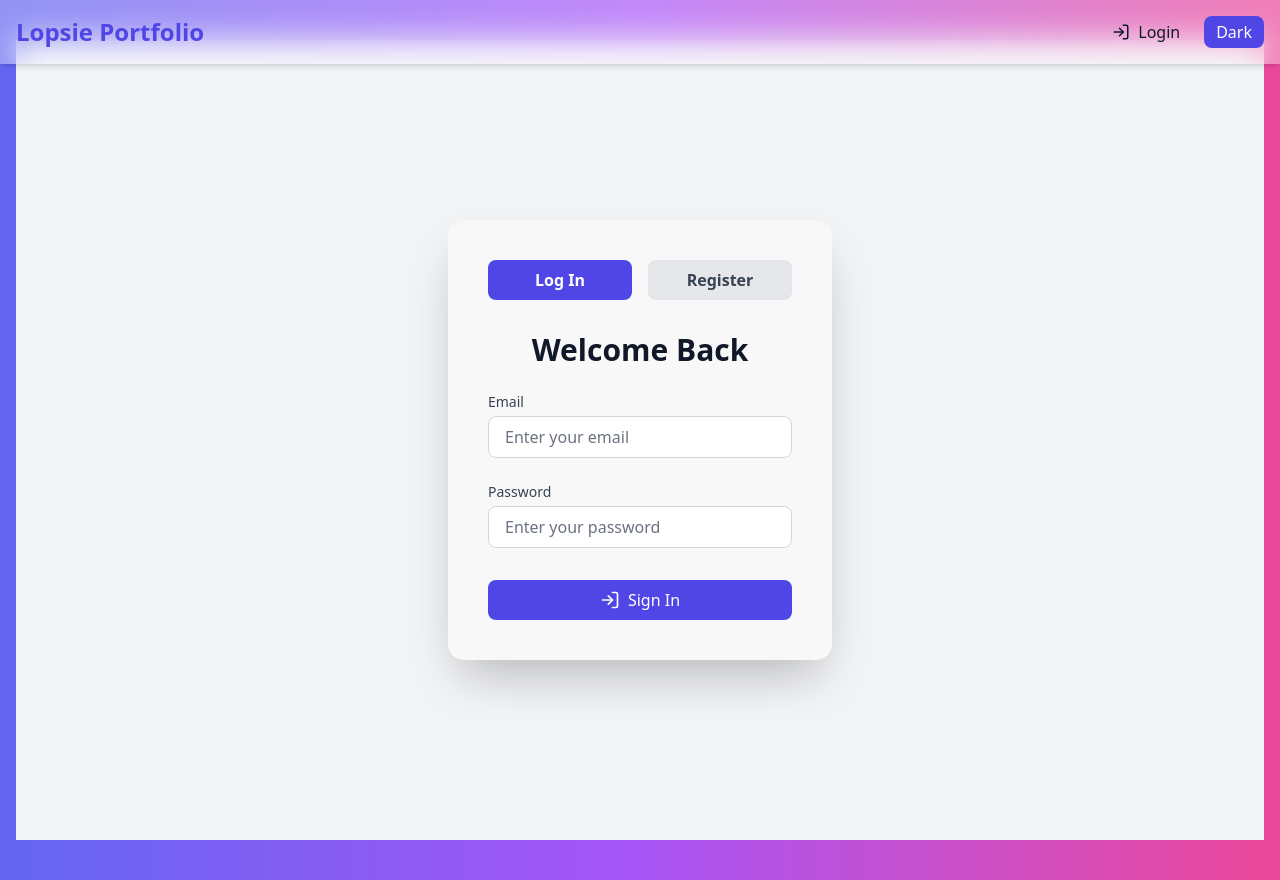
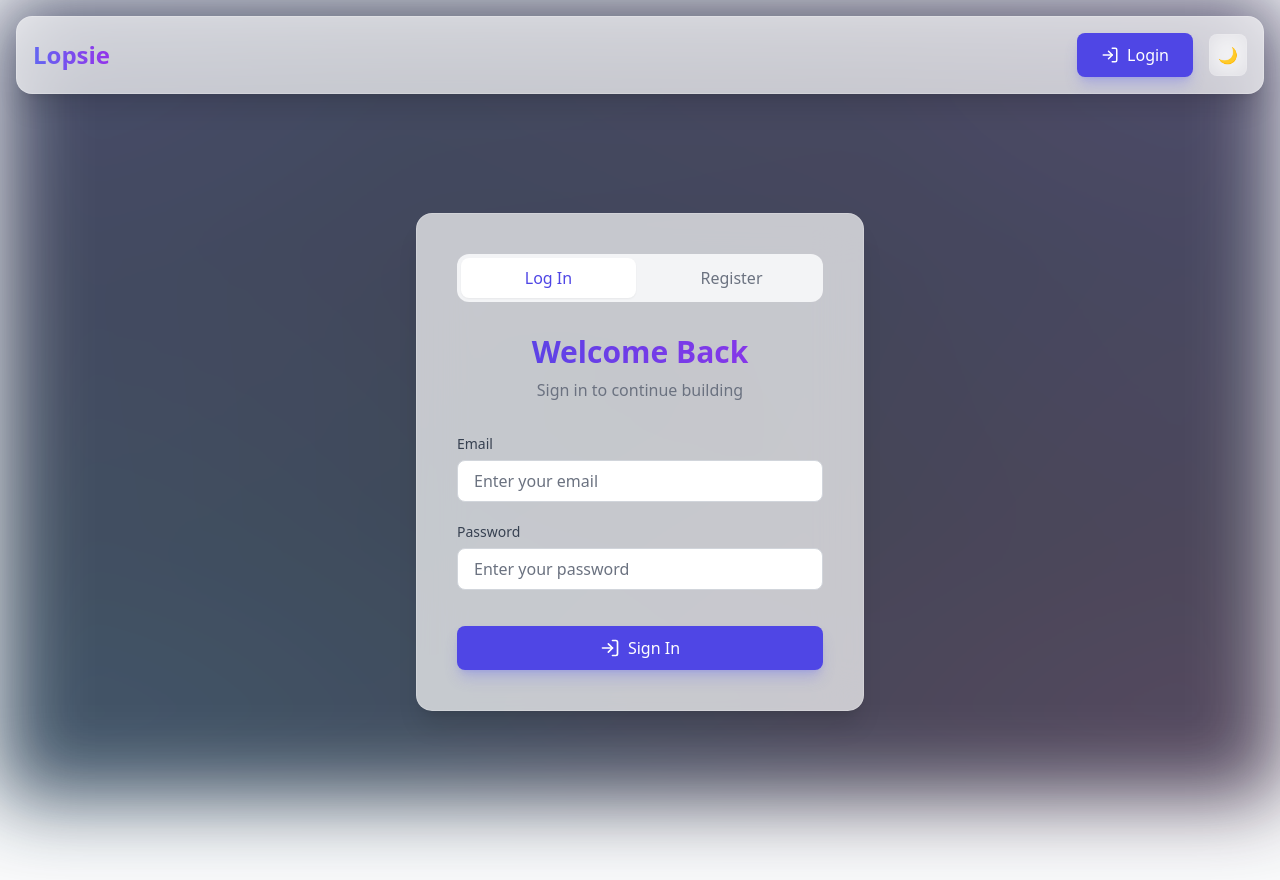
Before and after one commit to Hardikbhanot/ai-portfolio-generator, a React (Create React App) app in the folder frontend/portfolio-frontend/: page / in a window 1280 px wide. After the commit the page ends 814 px from the top, so only its background shows below. Built offline with nearby package versions, Linux system fonts and the light colour scheme; no server answers.

Commit message:
Feat: Modernize UI with glassmorphism and enhance SEO

```diff
--- a/frontend/portfolio-frontend/package.json
+++ b/frontend/portfolio-frontend/package.json
@@ -14,9 +14,10 @@
     "jspdf": "^3.0.2",
     "lucide-react": "^0.542.0",
     "react": "^18.2.0",
-  "react-dom": "^18.2.0",
-  "react-scripts": "5.0.1",
+    "react-dom": "^18.2.0",
+    "react-helmet-async": "^2.0.5",
     "react-router-dom": "^7.8.2",
+    "react-scripts": "5.0.1",
     "web-vitals": "^2.1.4"
   },
   "scripts": {
--- a/frontend/portfolio-frontend/src/App.jsx
+++ b/frontend/portfolio-frontend/src/App.jsx
@@ -1,4 +1,5 @@
 import React from "react";
+import { HelmetProvider } from "react-helmet-async";
 import Navbar from "./components/Navbar";
 import { BrowserRouter as Router, Routes, Route } from "react-router-dom";
 import LoginPage from "./pages/LoginPage";
@@ -10,11 +11,15 @@ import VerifyEmailPage from "./pages/VerifyEmail";
 function App() {
   return (
 
+    <HelmetProvider>
       <Router>
-     < AuthProvider>
-      <div className="min-h-screen bg-gradient-to-r from-indigo-500 via-purple-500 to-pink-500 text-gray-900 dark:text-white">
+        <AuthProvider>
+          <div className="min-h-screen text-gray-900 dark:text-gray-100 font-sans transition-colors duration-300">
+            {/* Global Animated Background */}
+            <div className="mesh-gradient-bg" />
+
             <Navbar />
-        <main className="container mx-auto px-4 py-10">
+            <main className="container mx-auto px-4 py-8 relative z-0">
               <Routes>
                 <Route path="/" element={<LoginPage />} />
                 <Route path="/login" element={<LoginPage />} />
@@ -28,6 +33,7 @@ function App() {
           </div>
         </AuthProvider>
       </Router>
+    </HelmetProvider>
 
   );
 }
--- a/frontend/portfolio-frontend/src/api/axiosConfig.jsx
+++ b/frontend/portfolio-frontend/src/api/axiosConfig.jsx
@@ -2,7 +2,7 @@ import axios from 'axios';
 
 // Create a new Axios instance with a base URL
 const apiClient = axios.create({
-  baseURL: process.env.REACT_APP_API_URL || 'http://localhost:8080',
+  baseURL: process.env.REACT_APP_API_URL || (window.location.hostname === 'localhost' ? 'http://localhost:8080' : 'https://api.portfolio-generator.hbhanot.tech'),
 });
 
 /**
--- a/frontend/portfolio-frontend/src/components/Navbar.jsx
+++ b/frontend/portfolio-frontend/src/components/Navbar.jsx
@@ -27,27 +27,27 @@ function Navbar() {
   };
 
   return (
-    <nav className="bg-white/30 dark:bg-gray-900/50 backdrop-blur-lg shadow-md fixed w-full z-10 top-0 left-0">
+    <nav className="glass-card sticky top-4 left-0 right-0 mx-4 rounded-2xl z-50 mb-8 transition-all duration-300">
       <div className="container mx-auto flex justify-between items-center p-4">
         {/* 4. Corrected the link to point to /generate for logged-in users */}
-        <Link to={isAuthenticated ? "/portfolio" : "/login"} className="text-2xl font-bold text-indigo-600 dark:text-indigo-400">
-          Lopsie Portfolio
+        <Link to={isAuthenticated ? "/portfolio" : "/login"} className="text-2xl font-bold bg-clip-text text-transparent bg-gradient-to-r from-indigo-500 to-purple-600 dark:from-indigo-400 dark:to-purple-500 hover:scale-105 transition-transform">
+          Lopsie
         </Link>
-        <div className="flex items-center space-x-6">
+        <div className="flex items-center space-x-4">
           {/* This part will now update instantly without a page refresh */}
           {isAuthenticated ? (
             <>
-              <Link to="/portfolio" className="flex items-center gap-2 hover:text-indigo-500 transition-colors">
+              <Link to="/portfolio" className="glass-button px-4 py-2 rounded-lg flex items-center gap-2 text-gray-700 dark:text-gray-200 hover:text-indigo-600 dark:hover:text-indigo-400">
                 <FileTextIcon size={18} />
-                Portfolio
+                <span className="hidden sm:inline">Portfolio</span>
               </Link>
-              <button onClick={handleLogout} className="flex items-center gap-2 text-red-500 hover:text-red-700 transition-colors">
+              <button onClick={handleLogout} className="glass-button px-4 py-2 rounded-lg flex items-center gap-2 text-red-500 hover:bg-red-50 dark:hover:bg-red-900/20">
                 <LogOutIcon size={18} />
-                Logout
+                <span className="hidden sm:inline">Logout</span>
               </button>
             </>
           ) : (
-            <Link to="/login" className="flex items-center gap-2 hover:text-indigo-500 transition-colors">
+            <Link to="/login" className="btn-primary flex items-center gap-2">
               <LogInIcon size={18} />
               Login
             </Link>
@@ -55,9 +55,10 @@ function Navbar() {
 
           <button
             onClick={toggleDark}
-            className="ml-4 px-3 py-1 rounded-lg bg-indigo-600 text-white hover:bg-indigo-700 transition-transform duration-200 hover:scale-105"
+            className="glass-button p-2 rounded-lg text-gray-700 dark:text-gray-200 hover:rotate-12"
+            aria-label="Toggle Dark Mode"
           >
-            {darkMode ? "Light" : "Dark"}
+            {darkMode ? "☀️" : "🌙"}
           </button>
         </div>
       </div>
--- /dev/null
+++ b/frontend/portfolio-frontend/src/components/SEO.jsx
@@ -0,0 +1,34 @@
+import React from 'react';
+import { Helmet } from 'react-helmet-async';
+
+const SEO = ({ title, description, keywords, image, url }) => {
+    const siteTitle = 'Lopsie | AI Portfolio Generator';
+    const defaultDescription = 'Create a stunning, professional portfolio from your resume in seconds with AI.';
+    const defaultImage = '%PUBLIC_URL%/og-image.png'; // Make sure this exists in public/
+    const siteUrl = 'https://portfolio-generator.hbhanot.tech';
+
+    return (
+        <Helmet>
+            {/* Basic SEO */}
+            <title>{title ? `${title} | Lopsie` : siteTitle}</title>
+            <meta name="description" content={description || defaultDescription} />
+            <meta name="keywords" content={keywords || "AI portfolio, resume to website, portfolio generator, lopsie"} />
+            <link rel="canonical" href={url || siteUrl} />
+
+            {/* Open Graph / Facebook */}
+            <meta property="og:type" content="website" />
+            <meta property="og:title" content={title || siteTitle} />
+            <meta property="og:description" content={description || defaultDescription} />
+            <meta property="og:image" content={image || defaultImage} />
+            <meta property="og:url" content={url || siteUrl} />
+
+            {/* Twitter */}
+            <meta name="twitter:card" content="summary_large_image" />
+            <meta name="twitter:title" content={title || siteTitle} />
+            <meta name="twitter:description" content={description || defaultDescription} />
+            <meta name="twitter:image" content={image || defaultImage} />
+        </Helmet>
+    );
+};
+
+export default SEO;
--- a/frontend/portfolio-frontend/src/index.css
+++ b/frontend/portfolio-frontend/src/index.css
@@ -1,3 +1,65 @@
 @tailwind base;
 @tailwind components;
 @tailwind utilities;
+
+@layer base {
+  :root {
+    --glass-border: 1px solid rgba(255, 255, 255, 0.1);
+    --glass-bg: rgba(255, 255, 255, 0.05);
+    --glass-shadow: 0 4px 6px -1px rgba(0, 0, 0, 0.1), 0 2px 4px -1px rgba(0, 0, 0, 0.06);
+  }
+
+  body {
+    @apply font-sans antialiased text-gray-900 dark:text-gray-100 bg-gray-50 dark:bg-gray-950;
+    font-family: 'Inter', system-ui, -apple-system, sans-serif;
+  }
+
+  /* Custom Scrollbar */
+  ::-webkit-scrollbar {
+    width: 8px;
+  }
+  ::-webkit-scrollbar-track {
+    @apply bg-transparent;
+  }
+  ::-webkit-scrollbar-thumb {
+    @apply bg-gray-300 dark:bg-gray-700 rounded-full hover:bg-gray-400 dark:hover:bg-gray-600 transition-colors;
+  }
+}
+
+@layer components {
+  .glass-card {
+    @apply backdrop-blur-xl bg-white/70 dark:bg-gray-900/60 border border-white/20 dark:border-gray-700/30 shadow-xl;
+  }
+
+  .glass-button {
+    @apply backdrop-blur-md bg-white/20 hover:bg-white/30 dark:bg-black/20 dark:hover:bg-black/30
+           border border-white/10 transition-all duration-300 active:scale-95;
+  }
+
+  .btn-primary {
+    @apply bg-indigo-600 hover:bg-indigo-700 text-white shadow-lg shadow-indigo-500/30
+           transform hover:-translate-y-0.5 transition-all duration-300 rounded-lg px-6 py-2.5 font-medium;
+  }
+}
+
+/* Animated Mesh Gradient Background */
+.mesh-gradient-bg {
+  position: fixed;
+  top: 0;
+  left: 0;
+  width: 100vw;
+  height: 100vh;
+  z-index: -1;
+  background-color: #0f172a; /* Fallback for dark mode base */
+  background-image:
+    radial-gradient(at 0% 0%, rgba(99, 102, 241, 0.15) 0px, transparent 50%),
+    radial-gradient(at 100% 0%, rgba(168, 85, 247, 0.15) 0px, transparent 50%),
+    radial-gradient(at 100% 100%, rgba(236, 72, 153, 0.15) 0px, transparent 50%),
+    radial-gradient(at 0% 100%, rgba(56, 189, 248, 0.15) 0px, transparent 50%);
+  filter: blur(40px);
+  opacity: 0.8;
+}
+
+.dark .mesh-gradient-bg {
+   background-color: #030712; /* Richer dark background */
+}
--- a/frontend/portfolio-frontend/src/pages/LoginPage.jsx
+++ b/frontend/portfolio-frontend/src/pages/LoginPage.jsx
@@ -6,6 +6,7 @@ import apiClient from "../api/axiosConfig";
 import { useAuth } from "../context/AuthContext";
 import UserForm from "../components/UserForm";
 import Notification from "../components/Notification";
+import SEO from "../components/SEO";
 import { LogIn as LogInIcon } from "lucide-react";
 
 function LoginPage() {
@@ -44,7 +45,7 @@ function LoginPage() {
       const errorMessage = err.response?.data?.message || "Invalid email or password.";
       setNotification({ type: "error", message: errorMessage });
     } finally {
-        setIsLoading(false);
+      setIsLoading(false);
     }
   };
 
@@ -53,40 +54,63 @@ function LoginPage() {
 
   return (
     <>
+      <SEO
+        title={view === "login" ? "Login" : "Register"}
+        description="Access your dashboard to create and manage your AI-generated portfolio."
+      />
       <Notification notification={notification} setNotification={setNotification} />
-      <div className="flex justify-center items-center min-h-screen p-4 bg-gray-100 dark:bg-gray-900 transition-colors duration-300">
-        <motion.div initial={{ opacity: 0, y: 50 }} animate={{ opacity: 1, y: 0 }} transition={{ duration: 0.6 }} className="bg-white/40 dark:bg-gray-800/60 backdrop-blur-md rounded-2xl shadow-2xl p-8 w-full max-w-sm sm:p-10">
-          <div className="flex justify-center gap-4 mb-8">
-            <button onClick={() => setView("login")} className={`flex-1 py-2 font-semibold rounded-lg transition-colors ${view === "login" ? "bg-indigo-600 text-white" : "bg-gray-200 dark:bg-gray-700 text-gray-700 dark:text-gray-300"}`}>Log In</button>
-            <button onClick={() => setView("register")} className={`flex-1 py-2 font-semibold rounded-lg transition-colors ${view === "register" ? "bg-indigo-600 text-white" : "bg-gray-200 dark:bg-gray-700 text-gray-700 dark:text-gray-300"}`}>Register</button>
+      <div className="flex justify-center items-center min-h-[80vh] p-4">
+        <motion.div
+          initial={{ opacity: 0, y: 30 }}
+          animate={{ opacity: 1, y: 0 }}
+          transition={{ duration: 0.5, ease: "easeOut" }}
+          className="glass-card rounded-2xl p-8 w-full max-w-md sm:p-10"
+        >
+          <div className="flex justify-center gap-2 mb-8 bg-gray-100 dark:bg-gray-800/50 p-1 rounded-xl">
+            <button
+              onClick={() => setView("login")}
+              className={`flex-1 py-2 font-medium rounded-lg transition-all duration-300 ${view === "login" ? "bg-white dark:bg-gray-700 text-indigo-600 shadow-sm" : "text-gray-500 dark:text-gray-400 hover:text-gray-700 dark:hover:text-gray-300"}`}
+            >
+              Log In
+            </button>
+            <button
+              onClick={() => setView("register")}
+              className={`flex-1 py-2 font-medium rounded-lg transition-all duration-300 ${view === "register" ? "bg-white dark:bg-gray-700 text-indigo-600 shadow-sm" : "text-gray-500 dark:text-gray-400 hover:text-gray-700 dark:hover:text-gray-300"}`}
+            >
+              Register
+            </button>
           </div>
 
           <AnimatePresence mode="wait">
             {view === "login" ? (
               <motion.div key="login-form" initial={{ opacity: 0, x: 20 }} animate={{ opacity: 1, x: 0 }} exit={{ opacity: 0, x: -20 }} transition={{ duration: 0.3 }}>
-                <h2 className="text-3xl font-bold text-center mb-6 text-gray-900 dark:text-gray-100">Welcome Back</h2>
-                <form onSubmit={handleLoginSubmit} className="space-y-6">
+                <div className="text-center mb-8">
+                  <h2 className="text-3xl font-bold bg-clip-text text-transparent bg-gradient-to-r from-indigo-600 to-purple-600 dark:from-indigo-400 dark:to-purple-400">Welcome Back</h2>
+                  <p className="text-gray-500 dark:text-gray-400 mt-2">Sign in to continue building</p>
+                </div>
+                <form onSubmit={handleLoginSubmit} className="space-y-5">
                   <div>
-                    <label className="block text-sm font-medium mb-1 text-gray-700 dark:text-gray-300">Email</label>
+                    <label className="block text-sm font-medium mb-1.5 text-gray-700 dark:text-gray-300">Email</label>
                     <input name="email" type="email" placeholder="Enter your email" onChange={handleLoginChange} className={inputClasses} required />
                   </div>
                   <div>
-                    <label className="block text-sm font-medium mb-1 text-gray-700 dark:text-gray-300">Password</label>
+                    <label className="block text-sm font-medium mb-1.5 text-gray-700 dark:text-gray-300">Password</label>
                     <input name="password" type="password" placeholder="Enter your password" onChange={handleLoginChange} className={inputClasses} required />
                   </div>
-                  <div className="pt-2">
-                    <button type="submit" disabled={isLoading} className={buttonClasses}>
-                      <span className="relative flex items-center gap-2">
-                        <LogInIcon className="w-5 h-5" />
-                        {isLoading ? "Signing In..." : "Sign In"}
-                      </span>
+                  <div className="pt-4">
+                    <button type="submit" disabled={isLoading} className="btn-primary w-full flex items-center justify-center gap-2">
+                      <LogInIcon className="w-5 h-5" />
+                      {isLoading ? "Signing In..." : "Sign In"}
                     </button>
                   </div>
                 </form>
               </motion.div>
             ) : (
               <motion.div key="register-form" initial={{ opacity: 0, x: -20 }} animate={{ opacity: 1, x: 0 }} exit={{ opacity: 0, x: 20 }} transition={{ duration: 0.3 }}>
-                <h2 className="text-3xl font-bold text-center mb-6 text-gray-900 dark:text-gray-100">Create an Account</h2>
+                <div className="text-center mb-8">
+                  <h2 className="text-3xl font-bold bg-clip-text text-transparent bg-gradient-to-r from-indigo-600 to-purple-600 dark:from-indigo-400 dark:to-purple-400">Start Building</h2>
+                  <p className="text-gray-500 dark:text-gray-400 mt-2">Create your account in seconds</p>
+                </div>
                 <UserForm
                   setNotification={setNotification}
                   onSuccess={() => setView('login')}
```
Also changed, not shown: frontend/portfolio-frontend/public/index.html (+4 -30 lines), frontend/portfolio-frontend/src/api.js (deleted, +0 -7 lines), 1 other file (tests, documents, lock files or other folders). Lines whose indentation alone changed are shown as unchanged.
